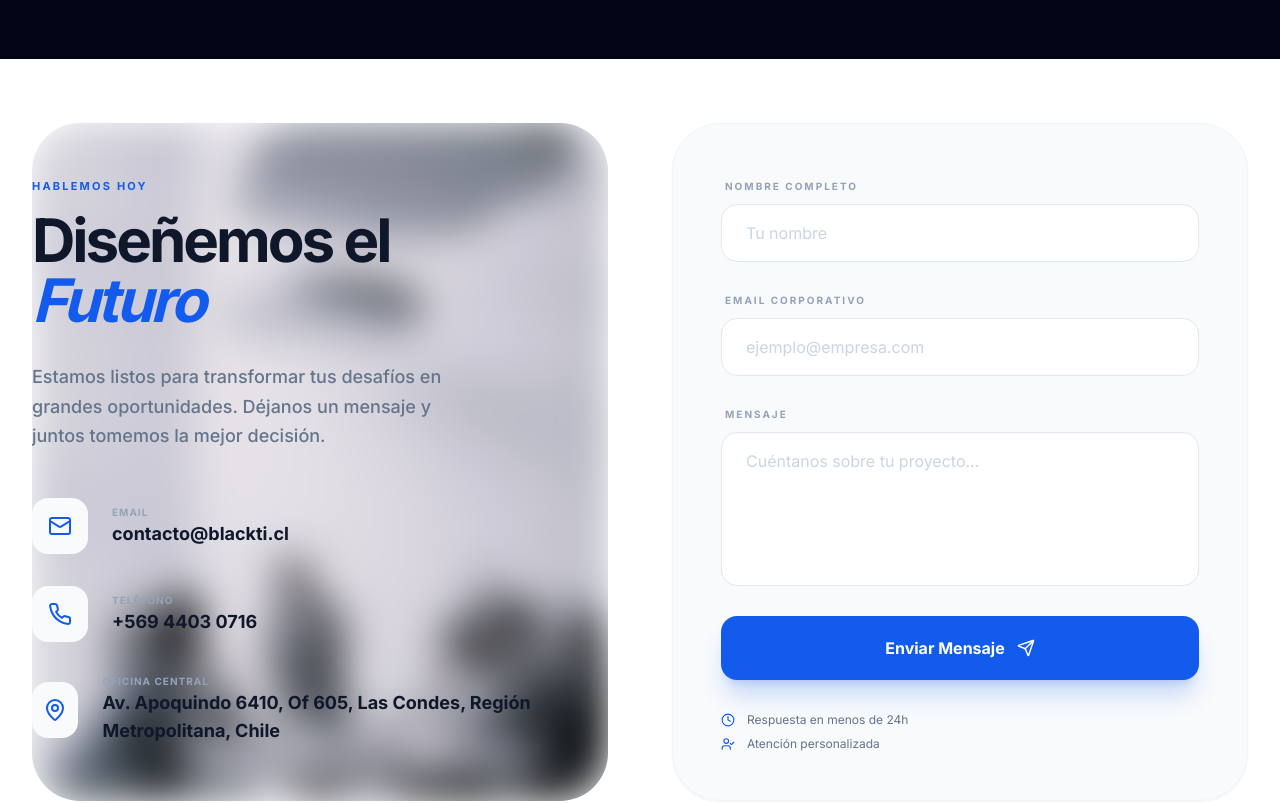
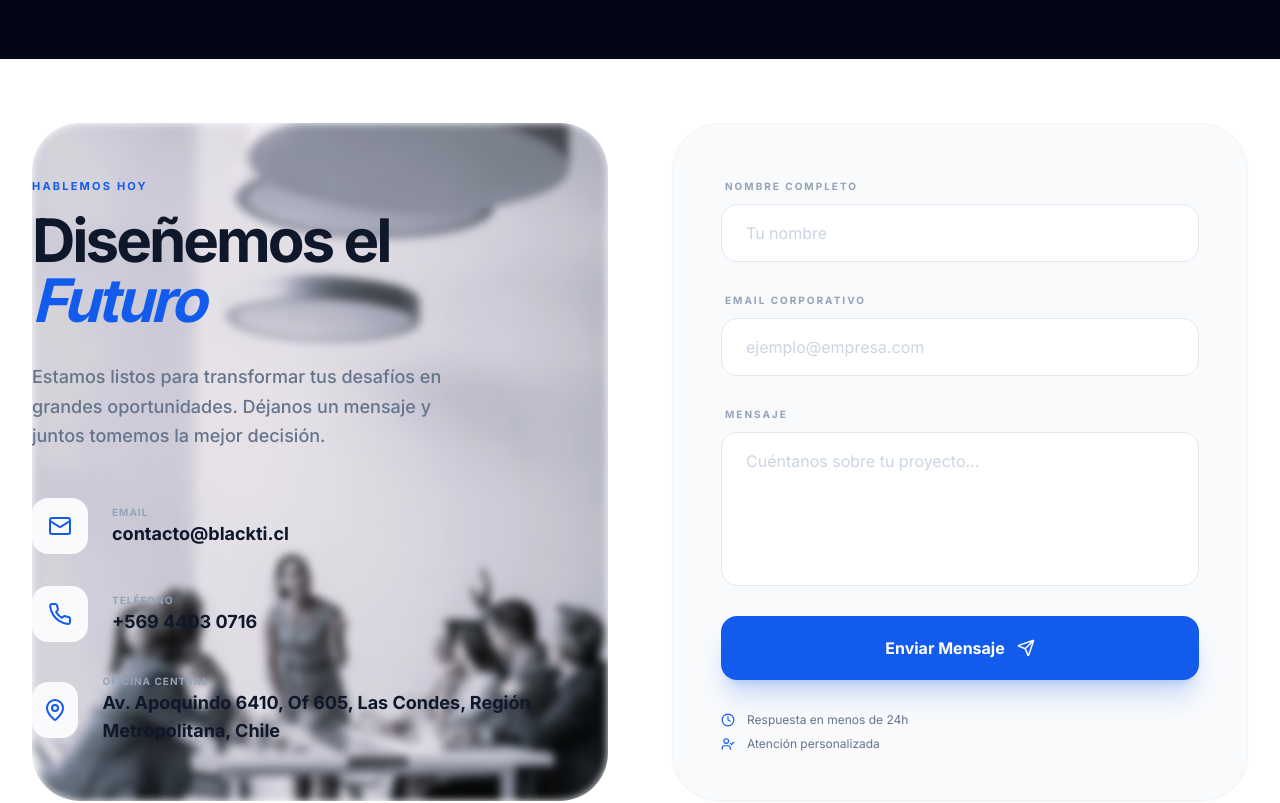
Before and after one commit to asinomas/paginaultima, a React (Vite) app in the folder Pagina_ultima/: page / in a window 1280 px wide. Shown: the part 8240-9043 px from the top of the page. Built offline with nearby package versions, Linux system fonts and the light colour scheme; no server answers.

Commit message:
Update ContactDetail.tsx

```diff
--- a/Pagina_ultima/src/components/ContactDetail.tsx
+++ b/Pagina_ultima/src/components/ContactDetail.tsx
@@ -38,7 +38,7 @@ const ContactDetail: React.FC = () => {
           <div className="relative h-full w-full rounded-[3rem] overflow-hidden">
             {/* Imagen de fondo ocupando toda la columna con borde redondo */}
             <div
-              className="absolute inset-0 bg-cover bg-center rounded-[3rem] overflow-hidden blur-[20px]"
+              className="absolute inset-0 bg-cover bg-center rounded-[3rem] overflow-hidden blur-sm"
               style={{
                 backgroundImage: "url(/images/contact.webp)",
                 borderRadius: "3rem",
```
